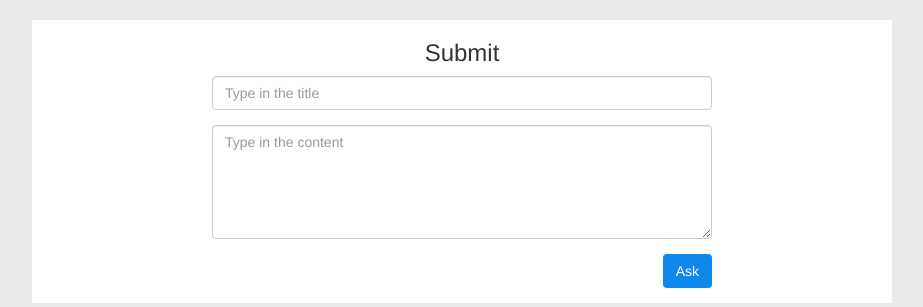
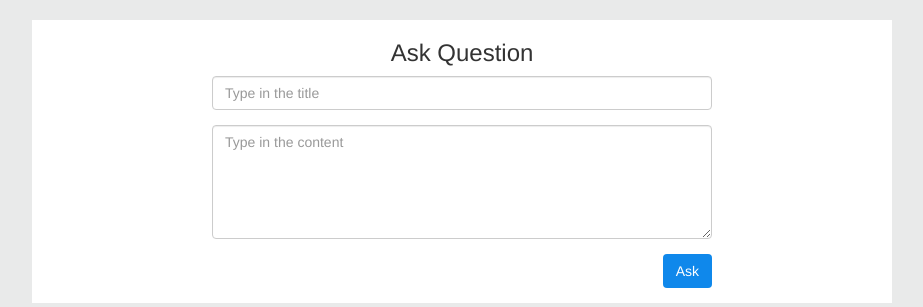
Before and after one commit to qiukeyu/questionanswer, a Flask app: page /new_question in a window 1280 px wide. Shown: the part 52-359 px from the top of the page, without its empty margins (178-1101 px from the left). Run offline with Flask 2, Linux system fonts and the light colour scheme; a user stored in the database is signed in; data comes from the database, SQL or seed files in the repository; both versions use the stored data as it was after the commit; some libraries are stand-ins or nearby versions.

Commit message:
final version for coursework

```diff
--- a/templates/question.html
+++ b/templates/question.html
@@ -7,7 +7,7 @@
 {% endblock %}
 
 {% block main %}
-    <h3>Submit</h3>
+    <h3>Ask Question</h3>
     <form action="" method="post">
         <div class="form-container">
             <div class="form-group">
```
Also changed, not shown: qa.db, 1 other file.
